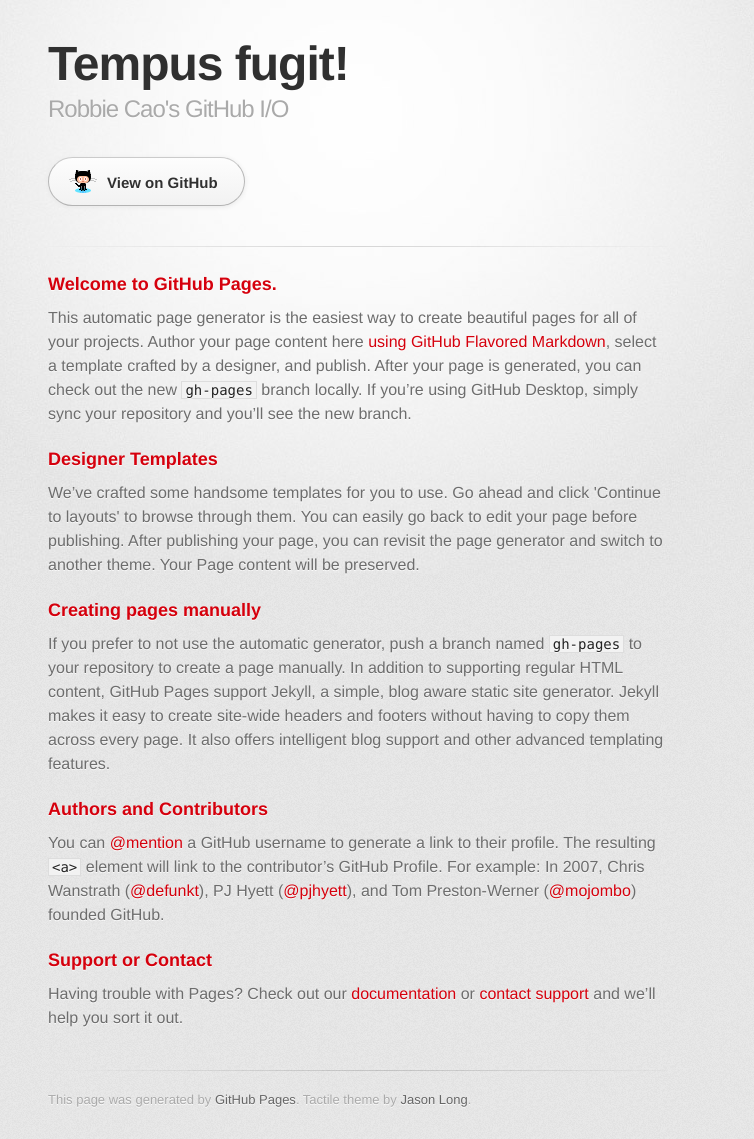
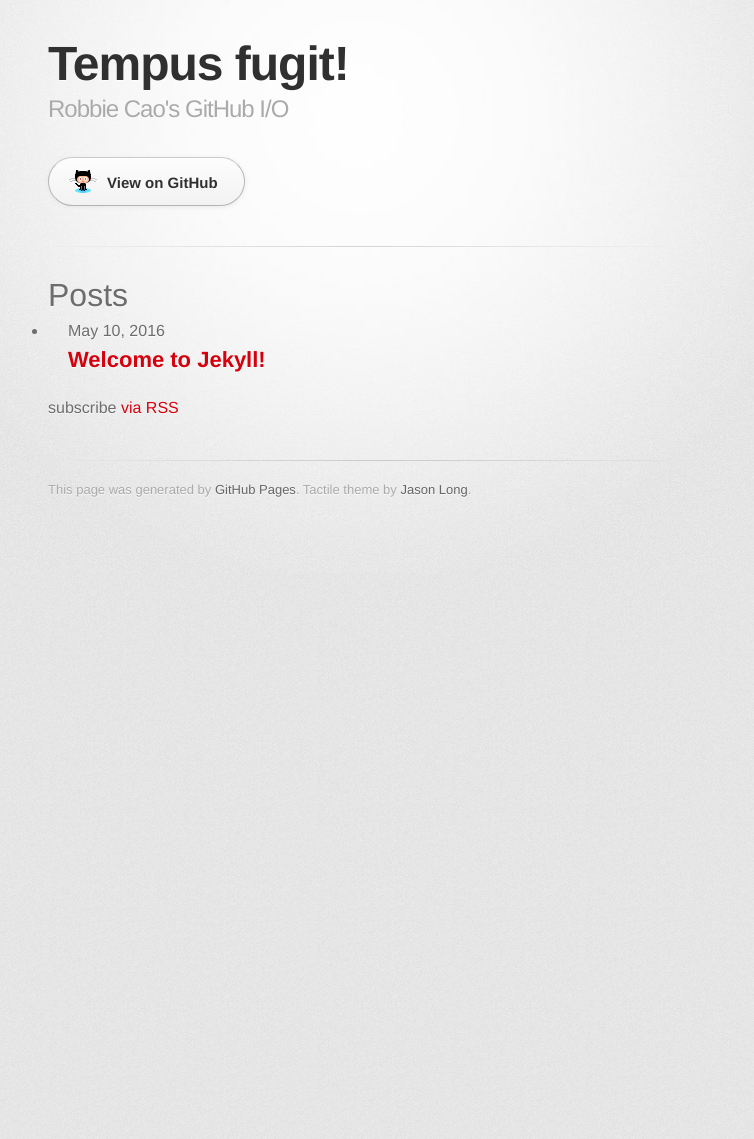
Before and after one commit to robbie-cao/test, a Jekyll site: the page built from index.html, in a window 1280 px wide. Shown: the whole page, without its empty margins (282-1036 px from the left). Built offline with Jekyll 4.4.1, drawn with Linux system fonts in a browser that asks for light colours; some web fonts are replaced; after the commit the page ends 900 px from its top, so only the background shows below that.

Commit message:
Add blog post in home page
Signed-off-by: Robbie Cao <robbie.cao@gmail.com>

```diff
--- a/index.html
+++ b/index.html
@@ -28,38 +32,31 @@
 
         <hr>
 
-        <section id="main_content">
-          <h3>
-<a id="welcome-to-github-pages" class="anchor" href="#welcome-to-github-pages" aria-hidden="true"><span aria-hidden="true" class="octicon octicon-link"></span></a>Welcome to GitHub Pages.</h3>
 
-<p>This automatic page generator is the easiest way to create beautiful pages for all of your projects. Author your page content here <a href="https://guides.github.com/features/mastering-markdown/">using GitHub Flavored Markdown</a>, select a template crafted by a designer, and publish. After your page is generated, you can check out the new <code>gh-pages</code> branch locally. If you’re using GitHub Desktop, simply sync your repository and you’ll see the new branch.</p>
+        <div class="home">
 
-<h3>
-<a id="designer-templates" class="anchor" href="#designer-templates" aria-hidden="true"><span aria-hidden="true" class="octicon octicon-link"></span></a>Designer Templates</h3>
+            <h1 class="page-heading">Posts</h1>
 
-<p>We’ve crafted some handsome templates for you to use. Go ahead and click 'Continue to layouts' to browse through them. You can easily go back to edit your page before publishing. After publishing your page, you can revisit the page generator and switch to another theme. Your Page content will be preserved.</p>
+            <ul class="post-list">
+                {% for post in site.posts %}
+                <li>
+                    <span class="post-meta">{{ post.date | date: "%b %-d, %Y" }}</span>
 
-<h3>
-<a id="creating-pages-manually" class="anchor" href="#creating-pages-manually" aria-hidden="true"><span aria-hidden="true" class="octicon octicon-link"></span></a>Creating pages manually</h3>
+                    <h2>
+                        <a class="post-link" href="{{ post.url | prepend: site.baseurl }}">{{ post.title }}</a>
+                    </h2>
+                </li>
+                {% endfor %}
+            </ul>
 
-<p>If you prefer to not use the automatic generator, push a branch named <code>gh-pages</code> to your repository to create a page manually. In addition to supporting regular HTML content, GitHub Pages support Jekyll, a simple, blog aware static site generator. Jekyll makes it easy to create site-wide headers and footers without having to copy them across every page. It also offers intelligent blog support and other advanced templating features.</p>
+            <p class="rss-subscribe">subscribe <a href="{{ "/feed.xml" | prepend: site.baseurl }}">via RSS</a></p>
 
-<h3>
-<a id="authors-and-contributors" class="anchor" href="#authors-and-contributors" aria-hidden="true"><span aria-hidden="true" class="octicon octicon-link"></span></a>Authors and Contributors</h3>
-
-<p>You can <a href="https://help.github.com/articles/basic-writing-and-formatting-syntax/#mentioning-users-and-teams" class="user-mention">@mention</a> a GitHub username to generate a link to their profile. The resulting <code>&lt;a&gt;</code> element will link to the contributor’s GitHub Profile. For example: In 2007, Chris Wanstrath (<a href="https://github.com/defunkt" class="user-mention">@defunkt</a>), PJ Hyett (<a href="https://github.com/pjhyett" class="user-mention">@pjhyett</a>), and Tom Preston-Werner (<a href="https://github.com/mojombo" class="user-mention">@mojombo</a>) founded GitHub.</p>
-
-<h3>
-<a id="support-or-contact" class="anchor" href="#support-or-contact" aria-hidden="true"><span aria-hidden="true" class="octicon octicon-link"></span></a>Support or Contact</h3>
-
-<p>Having trouble with Pages? Check out our <a href="https://help.github.com/pages">documentation</a> or <a href="https://github.com/contact">contact support</a> and we’ll help you sort it out.</p>
-        </section>
+        </div>
 
         <footer>
           This page was generated by <a href="https://pages.github.com">GitHub Pages</a>. Tactile theme by <a href="https://twitter.com/jasonlong">Jason Long</a>.
         </footer>
 
-
       </div>
     </div>
   </body>
```
Also changed, not shown: other parts of index.html (+4 -0 lines).
